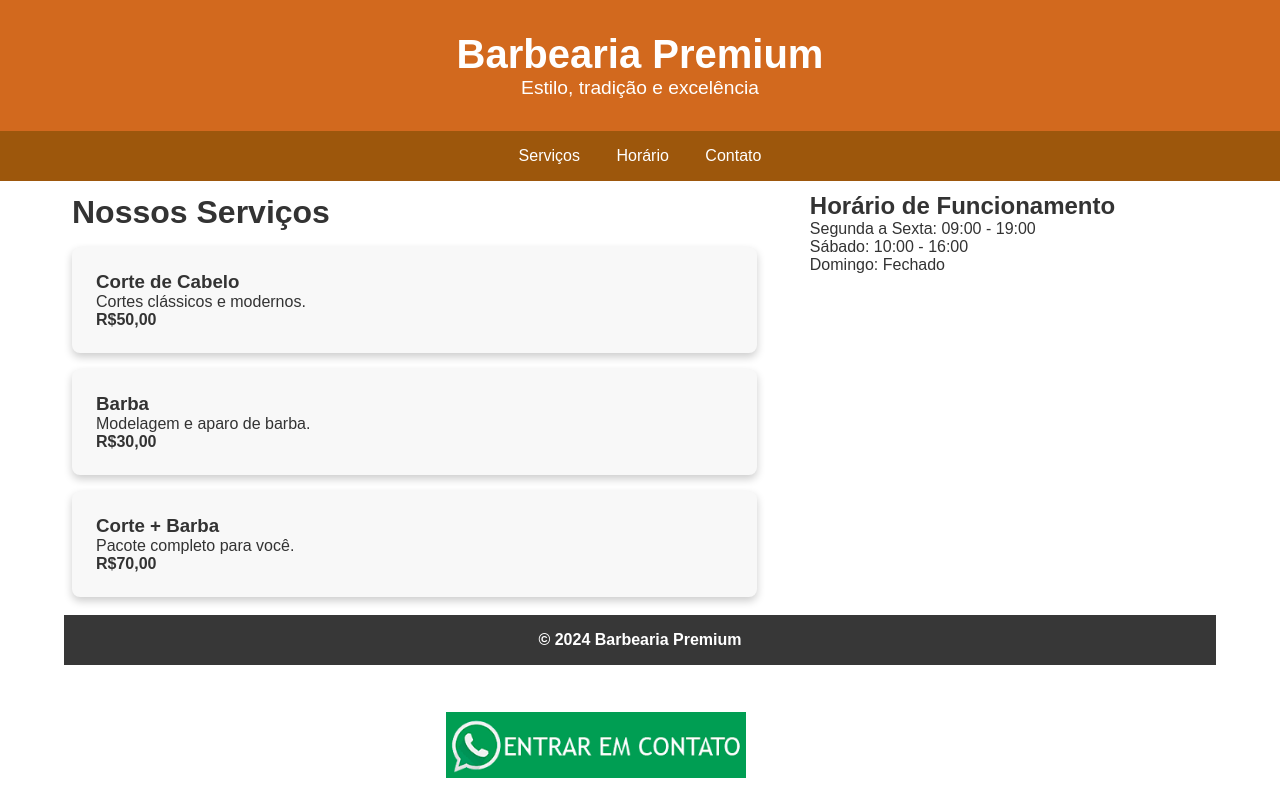
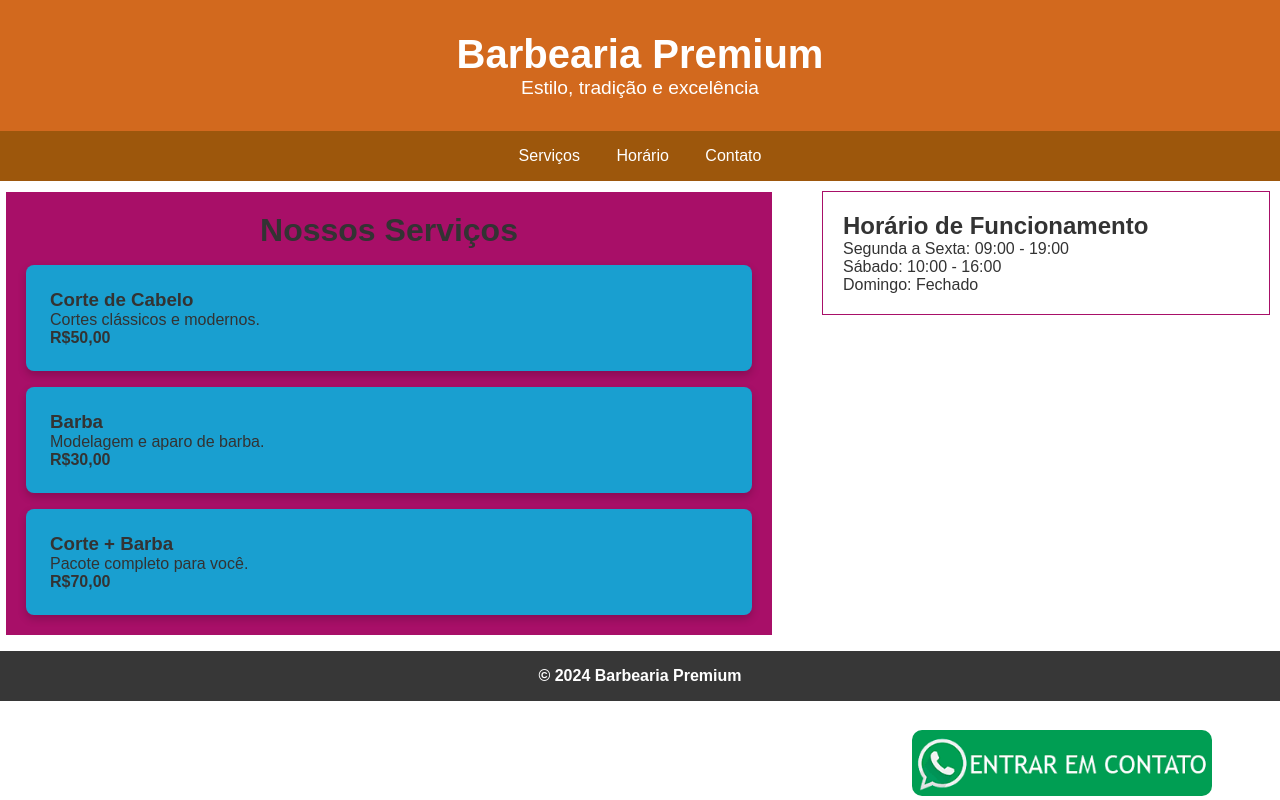
Before and after one commit to andersonlietz/barbearia, a plain HTML site: page index.html in a window 1280 px wide. Drawn offline with Linux system fonts and the light colour scheme.

Commit message:
Organizando elementos css

```diff
--- a/index.html
+++ b/index.html
@@ -40,16 +40,17 @@
         </div>
     </section>
 
-    <aside id="hours">
+    <aside id="horarios">
         <h2>Horário de Funcionamento</h2>
         <p>Segunda a Sexta: 09:00 - 19:00</p>
         <p>Sábado: 10:00 - 16:00</p>
         <p>Domingo: Fechado</p>
     </aside>
-    <section id="contato">
+    <div id="contato">
         <a href="https://wa.me/42999427398">
             <img src="whatsapp.png">
-            </a></section>
+            </a>
+        </div>
 
     </main>
     <footer class="footer">
--- a/styles.css
+++ b/styles.css
@@ -49,19 +49,20 @@ main{
     height:auto;
     margin:auto;
     background-color:#be7515;
-    width:90%
+    width:100%
 }
-
 section{
+    background-color: #a80f68;
     width:60%;
     height:auto;
     border:#FFF solid 1px;
     margin:10px 5px;
-    padding:2px;
+    padding:20px;
     float:left;
     margin-bottom:15px
 }
 .section h2 {
+    text-align:center;
     font-size: 2rem;
     margin-bottom: 1rem;
     color: #333;
@@ -74,25 +75,28 @@ section{
 }
 
 .service {
-    background-color: #f8f8f8;
+    background-color: #199fd0;
     padding: 1.5rem;
     border-radius: 8px;
     box-shadow: 0 4px 8px rgba(0, 0, 0, 0.2);
 }
-aside{
+#horarios{
+    border:#a80f68 solid 1px;
     width:35%;
     height:auto;
-    border:#FFF solid 1px;
     float:right;
+    margin-right:10px;
+    margin-top:10px;
+    padding:20px;
+}
+
+ #contato{
+    position:fixed;
     margin-right:4px;
-    margin-top:10px
-}
-#contato{
-    position:fixed;
     float:right;
     right:5%;
     bottom:0}
-#contato img{width:300px;height:auto}
+ #contato img{width:300px;border-radius: 10px;height:auto}
 /* Rodapé */
 .footer {
     background-color: rgba(6, 6, 6, 0.8);
@@ -100,9 +104,8 @@ aside{
     text-align: center;
     padding: 1rem;
     margin-top: 2rem;
-    width:90%;
+    width:100%;
     margin:auto;
-    display:block;
     overflow:hidden;
     font-family:Arial,Helvetica,sans-serif;
     font-weight:700
```
